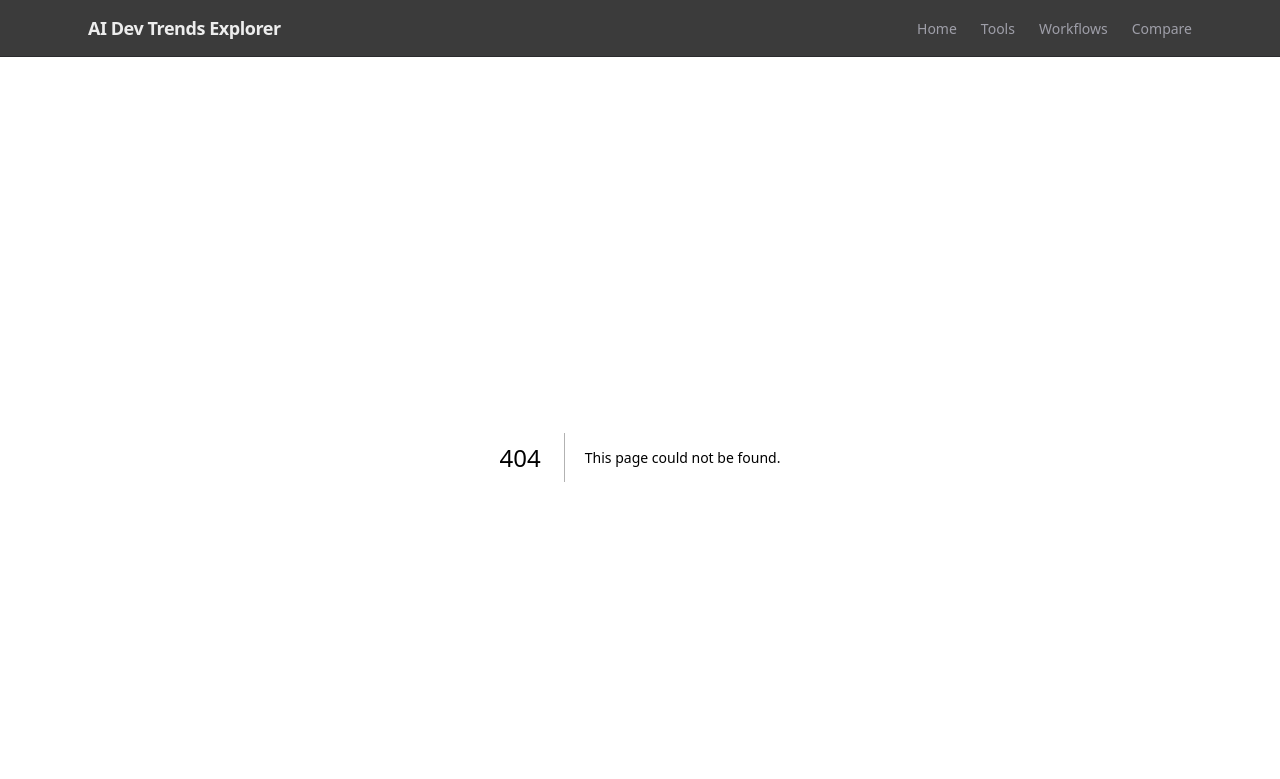
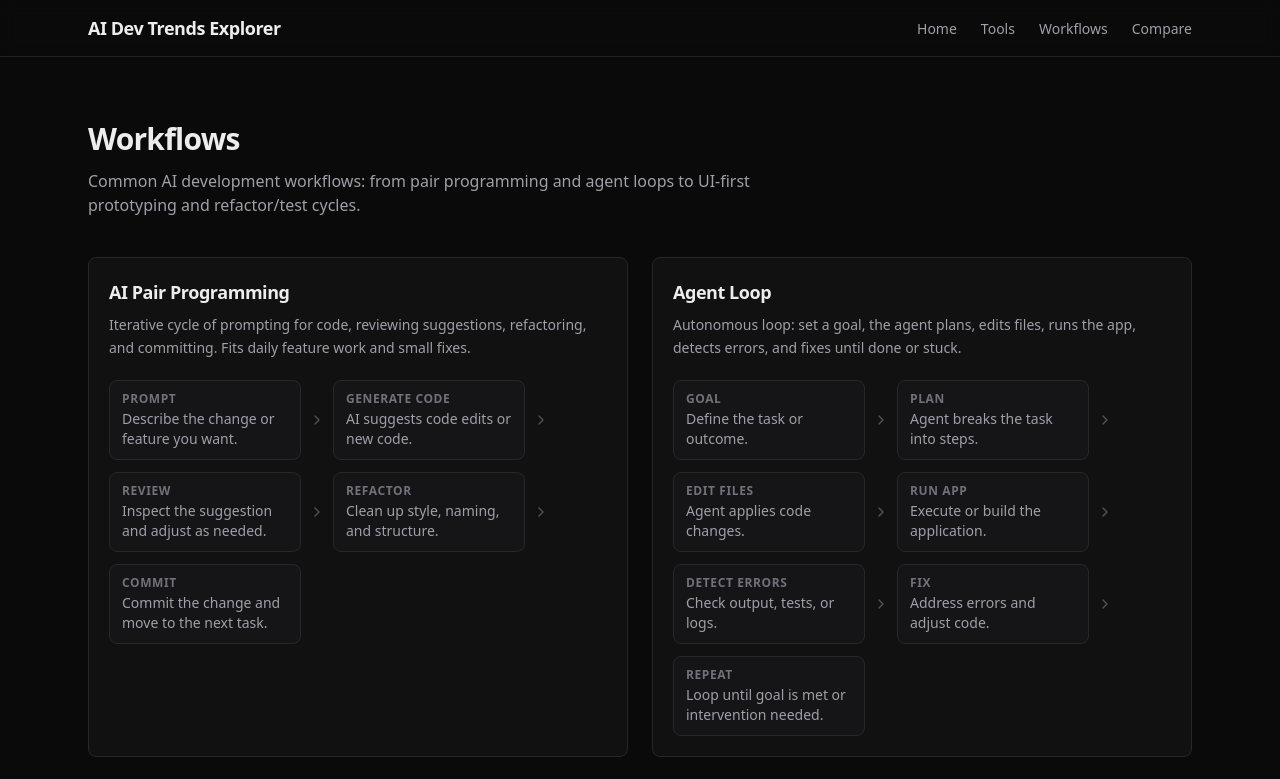
Before and after one commit to ian-schwartz/ai-dev-trends-explorer, a Next.js app: page /workflows in a window 1280 px wide. Before the commit this address had no page. Shown: the top 779 px of the page. Built offline with nearby package versions, Linux system fonts and the light colour scheme.

Commit message:
feat: implement workflows visualization page

```diff
--- /dev/null
+++ b/src/app/workflows/page.tsx
@@ -0,0 +1,20 @@
+import { WorkflowGrid } from "@/components/workflows/WorkflowGrid";
+
+export default function WorkflowsPage() {
+  return (
+    <main className="min-h-screen">
+      <div className="mx-auto max-w-6xl px-4 py-12 sm:px-6 sm:py-16">
+        <h1 className="text-3xl font-bold tracking-tight text-foreground">
+          Workflows
+        </h1>
+        <p className="mt-3 max-w-2xl text-zinc-400">
+          Common AI development workflows: from pair programming and agent loops
+          to UI-first prototyping and refactor/test cycles.
+        </p>
+        <div className="mt-10">
+          <WorkflowGrid />
+        </div>
+      </div>
+    </main>
+  );
+}
--- /dev/null
+++ b/src/components/workflows/WorkflowCard.tsx
@@ -0,0 +1,58 @@
+import { ChevronRight } from "lucide-react";
+import type { Workflow } from "@/types/workflow";
+
+interface WorkflowCardProps {
+  workflow: Workflow;
+}
+
+function StepCard({
+  step,
+  stepIndex,
+}: {
+  step: { title: string; description: string };
+  stepIndex: number;
+}) {
+  return (
+    <div
+      className="min-w-[7rem] max-w-[10rem] rounded-lg border border-zinc-800 bg-zinc-900/60 px-3 py-2.5 sm:min-w-[8rem] sm:max-w-[12rem]"
+      data-step={stepIndex + 1}
+    >
+      <p className="text-xs font-semibold uppercase tracking-wider text-zinc-500">
+        {step.title}
+      </p>
+      <p className="mt-0.5 line-clamp-2 text-sm text-zinc-400">
+        {step.description}
+      </p>
+    </div>
+  );
+}
+
+export function WorkflowCard({ workflow }: WorkflowCardProps) {
+  return (
+    <article
+      className="rounded-lg border border-zinc-800 bg-zinc-900/50 p-5 transition-colors hover:border-zinc-700"
+      data-workflow-slug={workflow.slug}
+    >
+      <h3 className="text-lg font-semibold tracking-tight text-foreground">
+        {workflow.name}
+      </h3>
+      <p className="mt-2 text-sm leading-relaxed text-zinc-400">
+        {workflow.description}
+      </p>
+      <div className="mt-5 flex flex-wrap items-center gap-x-2 gap-y-3">
+        {workflow.steps.flatMap((step, i) => [
+          <StepCard key={`step-${i}`} step={step} stepIndex={i} />,
+          ...(i < workflow.steps.length - 1
+            ? [
+                <ChevronRight
+                  key={`conn-${i}`}
+                  className="h-4 w-4 shrink-0 text-zinc-600"
+                  aria-hidden
+                />,
+              ]
+            : []),
+        ])}
+      </div>
+    </article>
+  );
+}
--- /dev/null
+++ b/src/components/workflows/WorkflowGrid.tsx
@@ -0,0 +1,12 @@
+import { workflows } from "@/data/workflows";
+import { WorkflowCard } from "./WorkflowCard";
+
+export function WorkflowGrid() {
+  return (
+    <div className="grid gap-6 sm:grid-cols-1 lg:grid-cols-2">
+      {workflows.map((workflow) => (
+        <WorkflowCard key={workflow.slug} workflow={workflow} />
+      ))}
+    </div>
+  );
+}
--- /dev/null
+++ b/src/data/workflows.ts
@@ -0,0 +1,57 @@
+import type { Workflow } from "@/types/workflow";
+
+export const workflows: Workflow[] = [
+  {
+    slug: "ai-pair-programming",
+    name: "AI Pair Programming",
+    description:
+      "Iterative cycle of prompting for code, reviewing suggestions, refactoring, and committing. Fits daily feature work and small fixes.",
+    steps: [
+      { title: "Prompt", description: "Describe the change or feature you want." },
+      { title: "Generate Code", description: "AI suggests code edits or new code." },
+      { title: "Review", description: "Inspect the suggestion and adjust as needed." },
+      { title: "Refactor", description: "Clean up style, naming, and structure." },
+      { title: "Commit", description: "Commit the change and move to the next task." },
+    ],
+  },
+  {
+    slug: "agent-loop",
+    name: "Agent Loop",
+    description:
+      "Autonomous loop: set a goal, the agent plans, edits files, runs the app, detects errors, and fixes until done or stuck.",
+    steps: [
+      { title: "Goal", description: "Define the task or outcome." },
+      { title: "Plan", description: "Agent breaks the task into steps." },
+      { title: "Edit Files", description: "Agent applies code changes." },
+      { title: "Run App", description: "Execute or build the application." },
+      { title: "Detect Errors", description: "Check output, tests, or logs." },
+      { title: "Fix", description: "Address errors and adjust code." },
+      { title: "Repeat", description: "Loop until goal is met or intervention needed." },
+    ],
+  },
+  {
+    slug: "ui-first-prototyping",
+    name: "UI-First Prototyping",
+    description:
+      "Start with generated UI, then refine layout, wire up mock data, and polish. Good for landing pages and dashboards.",
+    steps: [
+      { title: "Generate UI", description: "Create initial layout and components from a prompt." },
+      { title: "Refine Layout", description: "Adjust structure, spacing, and components." },
+      { title: "Connect Mock Data", description: "Wire in sample data and state." },
+      { title: "Polish UI", description: "Finalize styling, responsiveness, and interactions." },
+    ],
+  },
+  {
+    slug: "refactor-test-loop",
+    name: "Refactor/Test Loop",
+    description:
+      "Improve existing code by analyzing, refactoring, running tests, and fixing failures in a loop until tests pass.",
+    steps: [
+      { title: "Analyze Code", description: "Identify areas to simplify or improve." },
+      { title: "Refactor", description: "Apply structural or stylistic changes." },
+      { title: "Run Tests", description: "Execute the test suite." },
+      { title: "Fix Issues", description: "Address any failing tests or regressions." },
+      { title: "Repeat", description: "Continue until refactor is complete and green." },
+    ],
+  },
+];
--- /dev/null
+++ b/src/types/workflow.ts
@@ -0,0 +1,11 @@
+export interface WorkflowStep {
+  title: string;
+  description: string;
+}
+
+export interface Workflow {
+  slug: string;
+  name: string;
+  description: string;
+  steps: WorkflowStep[];
+}
```
